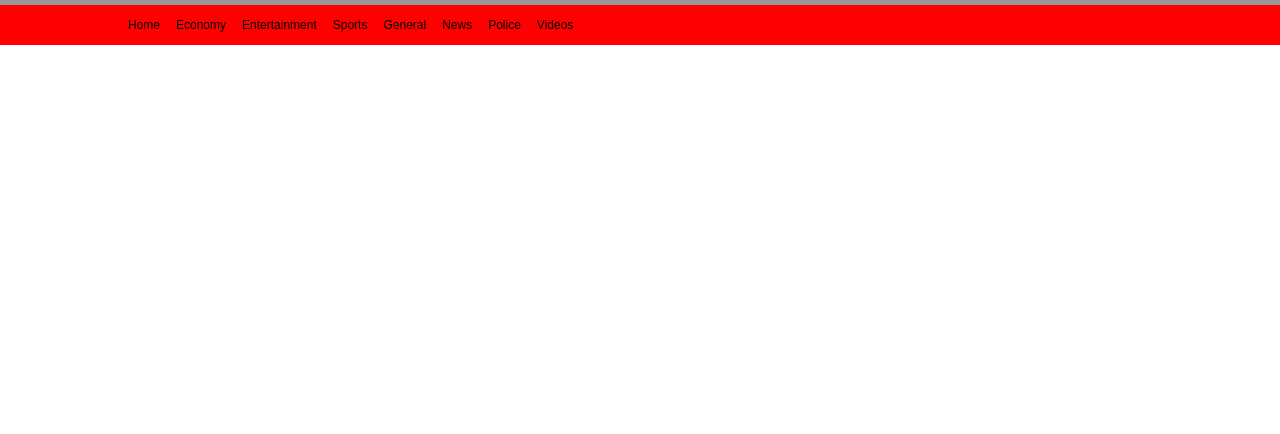
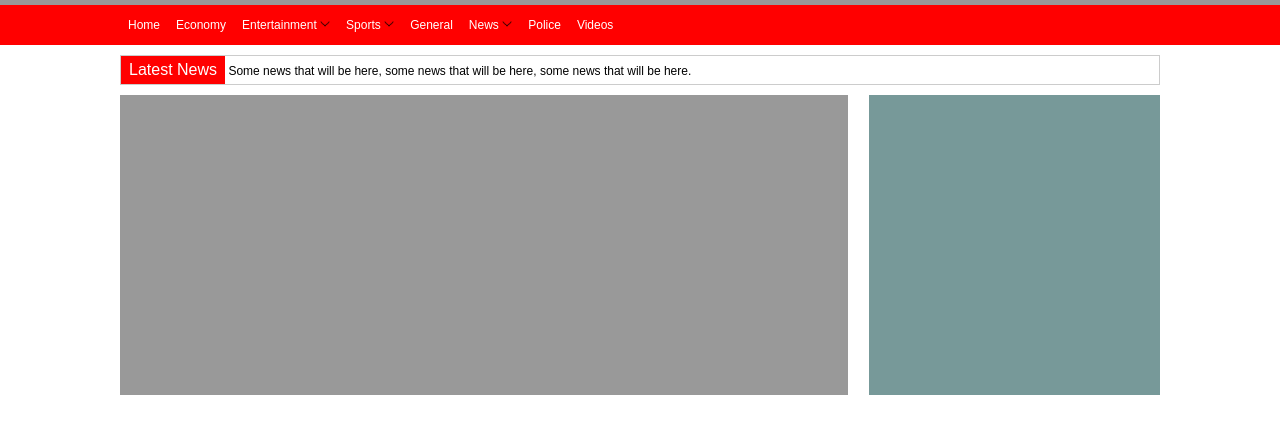
Before and after one commit to mrndand/First-Project, a plain HTML site: page index.html in a window 1280 px wide. Shown: the part 120-554 px from the top of the page. Drawn offline with Linux system fonts and the light colour scheme.

Commit message:
Creating Submenu, Latest News and Container

```diff
--- a/assets/css/style.css
+++ b/assets/css/style.css
@@ -106,3 +106,77 @@ body {
     padding-left: 8px;
     padding-right: 8px;
 }
+.menu li:hover .submenu{
+    display: block;
+}
+.menu a {
+    color:#fff;
+    text-decoration: none;
+}
+.submenu {
+    width: 150px;
+    height: 150px;
+    background-color: #f00;
+    position: absolute;
+    display: none;
+}
+.submenuitem {
+    width: 140px;
+    height: 30px;
+    line-height: 30px;
+    padding-left: 10px;
+}
+.submenuitem:hover {
+    background-color: #f55;
+}
+.latestnews {
+    height: 40px;
+}
+.latestnewsint {
+    width: 100%;
+    max-width: 1040px;
+    height: 40px;
+    margin: auto;
+}
+.latestnewsarea {
+    height: 28px;
+    background-color: #fff;
+    border: 1px solid #ccc;
+    margin-top: 10px;
+}
+.latestnewstitle {
+    background-color: #f00;
+    color: #fff;
+    height: 28px;
+    line-height: 28px;
+    display: inline-block;
+    padding-left: 8px;
+    padding-right: 8px;
+    font-size: 16px;
+}
+.latestnewscontent {
+    color: #000;
+    height: 28px;
+    line-height: 28px;
+    display: inline-block;
+    padding-left: 7 px;
+}
+.containerint {
+    width: 100%;
+    max-width: 1040px;
+    margin: auto;
+}
+.leftside {
+    width: 70%;
+    max-width: 1040px;
+    min-height: 300px;
+    float: left;
+    background-color: #999;
+}
+.rightside {
+    width: 28%;
+    max-width: 1040px;
+    min-height: 300px;
+    float: right;
+    background-color: #799;
+}
--- a/index.html
+++ b/index.html
@@ -38,16 +38,58 @@
         <div class="menu">
             <div class="menuint">
                 <ul>
-                    <li>Home</li>
-                    <li>Economy</li>
-                    <li>Entertainment</li>
-                    <li>Sports</li>
-                    <li>General</li>
-                    <li>News</li>
-                    <li>Police</li>
-                    <li>Videos</li>
+                    <li><a href="./" class="active"> Home</a></li>
+                    <li><a href="./">Economy</a></li>
+                    <li>
+                        <a href="./">Entertainment</a>
+                        <img src="assets/images/arrowdown.png" border="0" width="10" alt="arrow">
+                        <div class="submenu">
+                            <a href="./"><div class="submenuitem">Sub menu 1</div></a>
+                            <a href="./"><div class="submenuitem">Sub menu 2</div></a>
+                            <a href="./"><div class="submenuitem">Sub menu 3</div></a>
+                            <a href="./"><div class="submenuitem">Sub menu 4</div></a>
+                            <a href="./"><div class="submenuitem">Sub menu 5</div></a>
+                        </div>
+                    </li>
+                    <li>
+                        <a href="./">Sports</a>
+                        <img src="assets/images/arrowdown.png" border="0" width="10" alt="arrow">
+                        <div class="submenu">
+                            <a href="./"><div class="submenuitem">Sub menu 1</div></a>
+                            <a href="./"><div class="submenuitem">Sub menu 2</div></a>
+                            <a href="./"><div class="submenuitem">Sub menu 3</div></a>
+                        </div>
+                    </li>
+                    <li><a href="./">General</a></li>
+                    <li>
+                        <a href="./">News</a>
+                        <img src="assets/images/arrowdown.png" border="0" width="10" alt="arrow">
+                        <div class="submenu">
+                            <a href="./"><div class="submenuitem">Sub menu 1</div></a>
+                            <a href="./"><div class="submenuitem">Sub menu 2</div></a>
+                            <a href="./"><div class="submenuitem">Sub menu 3</div></a>
+                            <a href="./"><div class="submenuitem">Sub menu 4</div></a>
+                        </div>
+                    </li>
+                    <li><a href="./">Police</a></li>
+                    <li><a href="./">Videos</a></li>
                 </ul>
             </div>
         </div>
+        <div class="latestnews">
+            <div class="latestnewsint">
+                <div class="latestnewsarea">
+                    <div class="latestnewstitle">Latest News</div>
+                    <div class="latestnewscontent">Some news that will be here, some news that will be here, some news that will be here.</div>
+                </div>
+            </div>
+        </div>
+        <div class="container">
+            <div class="containerint">
+                <div class="leftside"></div>
+                <div class="rightside"></div>
+            </div>
+
+        </div>
     </body>
 </html>
```
Also changed, not shown: assets/images/arrowdown.png (added), 1 other file.
